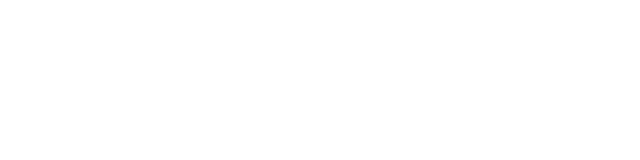
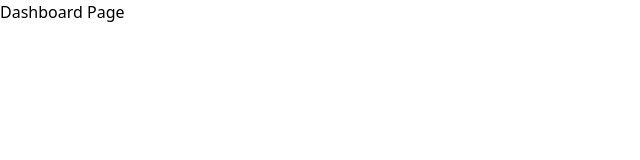
Before and after one commit to Amila619/ph-2025-hackathon, a React app in the folder frontend/: page /callback in a window 1280 px wide. Before the commit this address had no page. Shown: the top 160 px of the page, without its empty margins (0-640 px from the left). Built offline with nearby package versions, Linux system fonts and the light colour scheme; the HTML template or start-up script is replaced by a standard one.

Commit message:
Update route for Dashboard page to use '/callback' instead of '/dashboard'

```diff
--- a/frontend/src/main.jsx
+++ b/frontend/src/main.jsx
@@ -8,7 +8,7 @@
     <BrowserRouter>
         <Routes>
             <Route path="/" element={<Login />} />
-            <Route path="/dashboard" element={<Dashboard />} />
+            <Route path="/callback" element={<Dashboard />} />
         </Routes>
     </BrowserRouter>
 )
```
